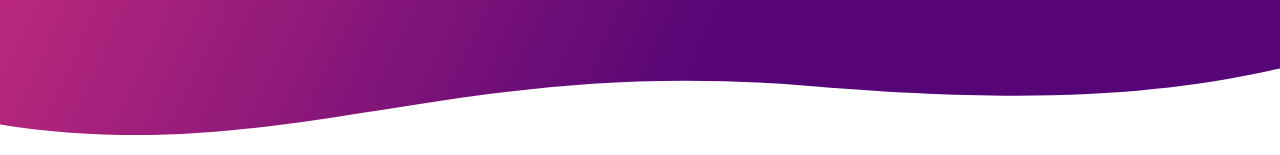
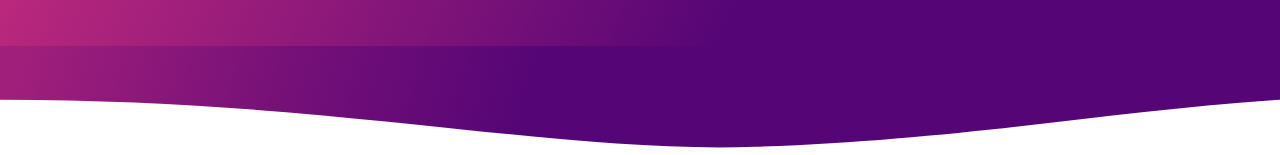
Before and after one commit to DadaDevelopers/Satsflo-landingPage, a React (Vite) app: page / in a window 1280 px wide. Shown: the part 819-974 px from the top of the page. Built offline with nearby package versions, Linux system fonts and the light colour scheme.

Commit message:
fix: bottom curve of the hero section

```diff
--- a/src/components/HeroSection.jsx
+++ b/src/components/HeroSection.jsx
@@ -202,15 +202,16 @@ export default function HeroSection() {
           </div>
         </div>
       </div>
-
+      <div className="absolute inset-x-0 bottom-0 h-16 w-full overflow-hidden bg-[linear-gradient(106.49deg,#A01F7B_1.84%,#771178_21.82%,#550576_41.79%)] sm:h-24 lg:h-28">
         <svg
           aria-hidden="true"
-        className="absolute inset-x-0 bottom-0 z-0 h-16 w-full sm:h-24 lg:h-28"
           viewBox="0 0 1440 100"
           preserveAspectRatio="none"
+          className="absolute inset-0 h-full w-full"
         >
-        <path fill="#fff" d="M0,70 C320,110 500,10 900,35 C1150,52 1300,45 1440,20 L1440,100 L0,100 Z" />
+          <path fill="#fff" d="M0,48 C380,48 620,96 850,90 C1080,84 1250,58 1440,48 L1440,100 L0,100 Z" />
         </svg>
+      </div>
     </section>
   )
 }
```
Lines whose indentation alone changed are shown as unchanged.
